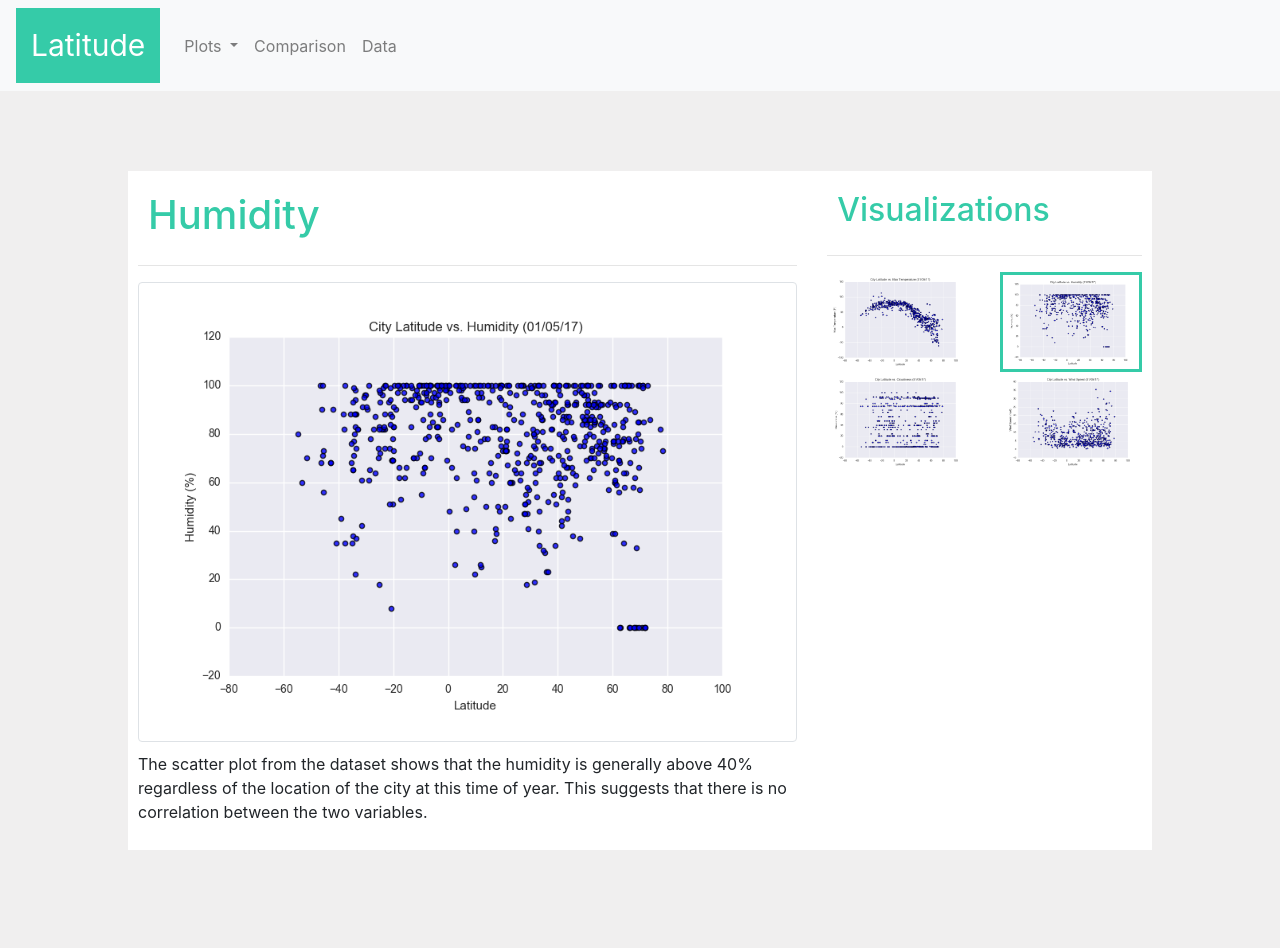
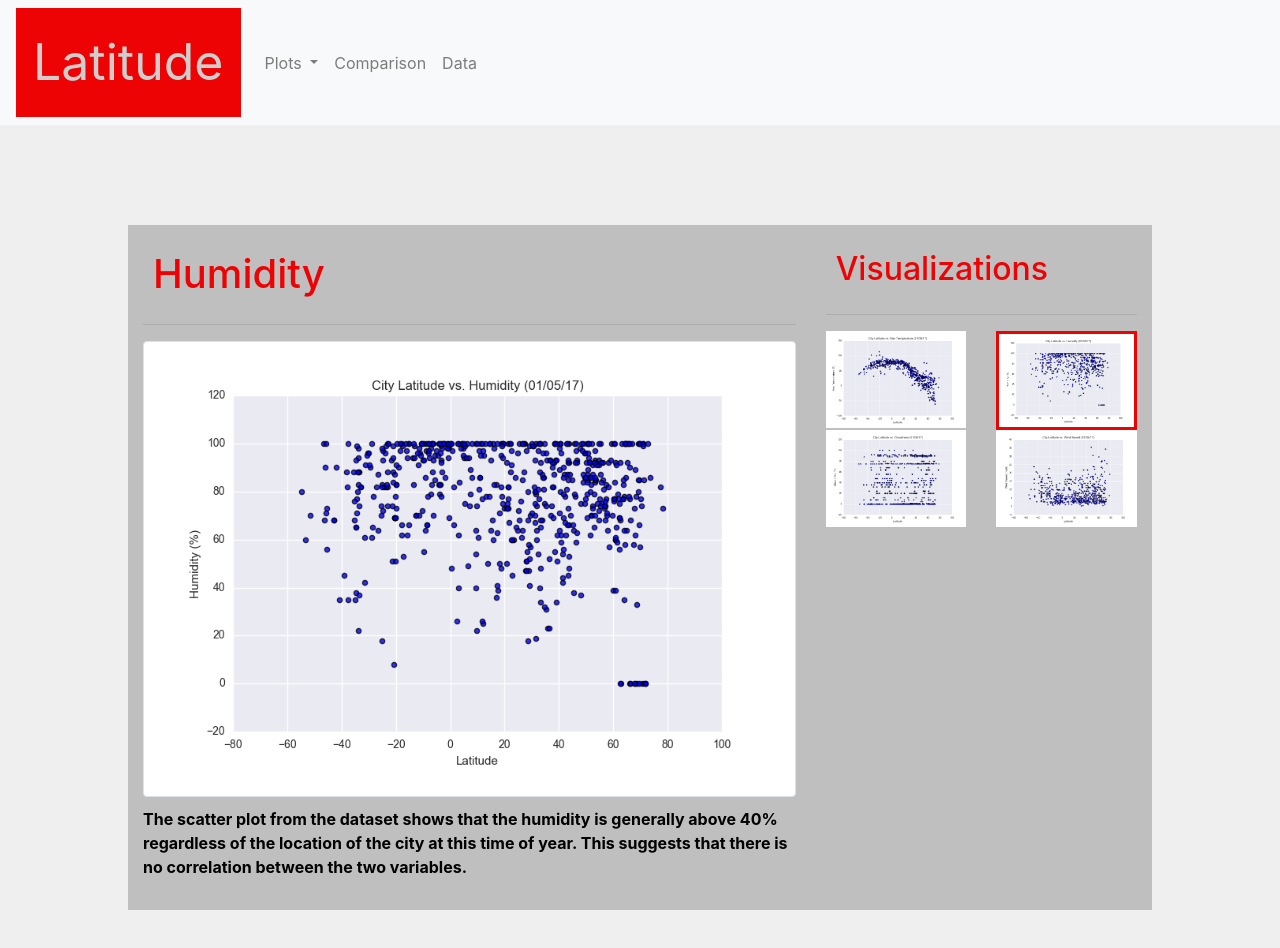
Before and after one commit to dwaehner27/Web-design-Challenge, a plain HTML site: page HTML/humidity.html in a window 1280 px wide. Drawn offline with nearby package versions, Linux system fonts and the light colour scheme.

Commit message:
css updated

```diff
--- a/HTML/style.css
+++ b/HTML/style.css
@@ -3,41 +3,45 @@ body{
 }
 
 .container{
-    background:white;
+    background:rgb(191, 191, 191);
     position: relative;
-    top: 80px;
-    padding: 10px;
+    top: 100px;
+    padding: 15px;
     margin-bottom: 200px;
 }
 
 #landing_title{
-    color:white;
-    font-size: 30px;
+    color:rgb(208, 205, 205);
+    font-size: 50px;
 }
 
 .navbar-brand {
-    padding: 15px;
-    background: #35cba8;
+    padding: 17px;
+    background: #ed0303;
   }
 
 h1{
-    color: #35cba8;
+    color: #ed0303;
     padding: 10px;
+}
+p{
+    color: black;
+    font-weight: bold;
 }
 
 h2{
-    color: #35cba8;
+    color: #ed0303;
     padding: 10px;
 }
 
 h3{
-    color: #35cba8;
+    color: #ed0303;
     padding: 10px;
     text-align: center;
 }
 
 #select{
-    border: #35cba8 3px solid;
+    border: #ed0303 3px solid;
 }
 
 .img-thumbnail{
```
